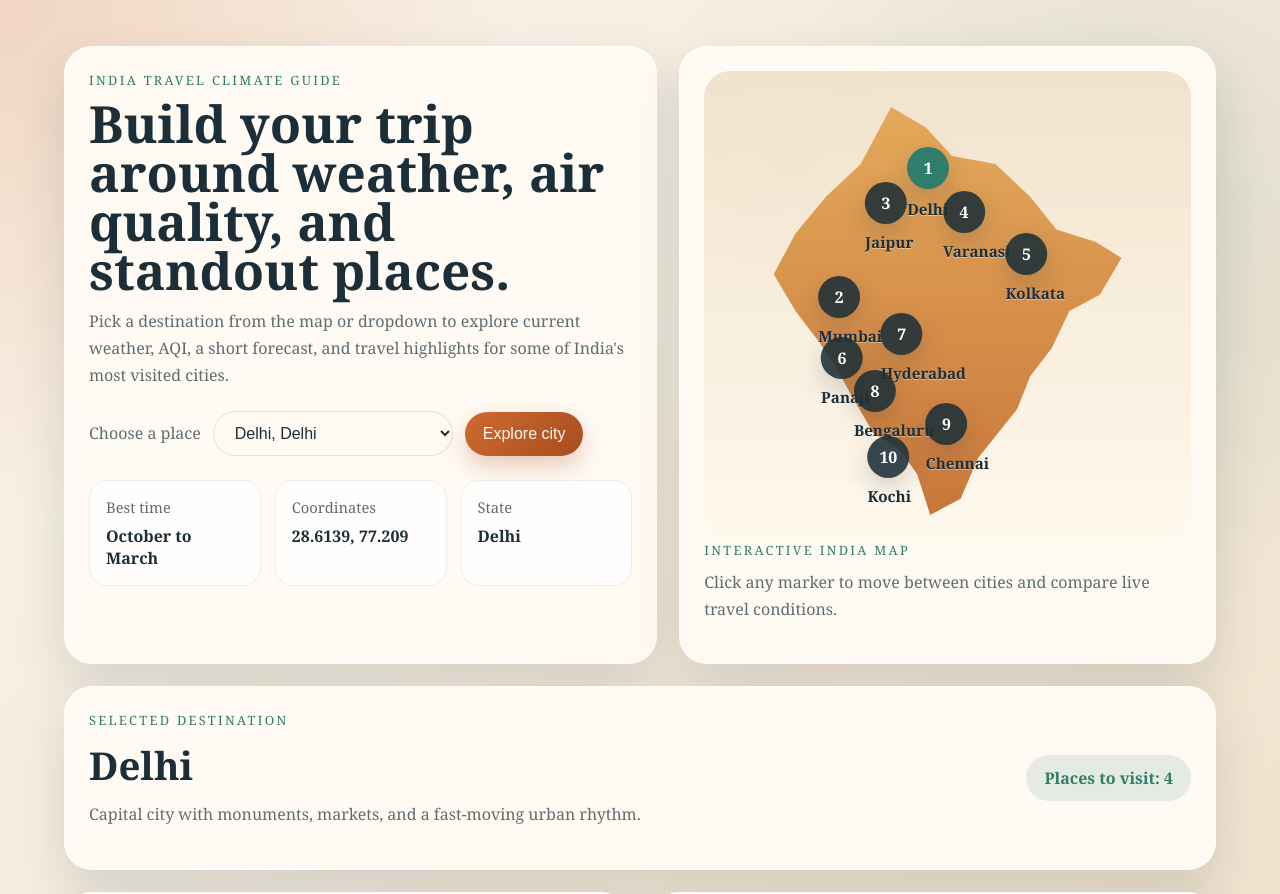
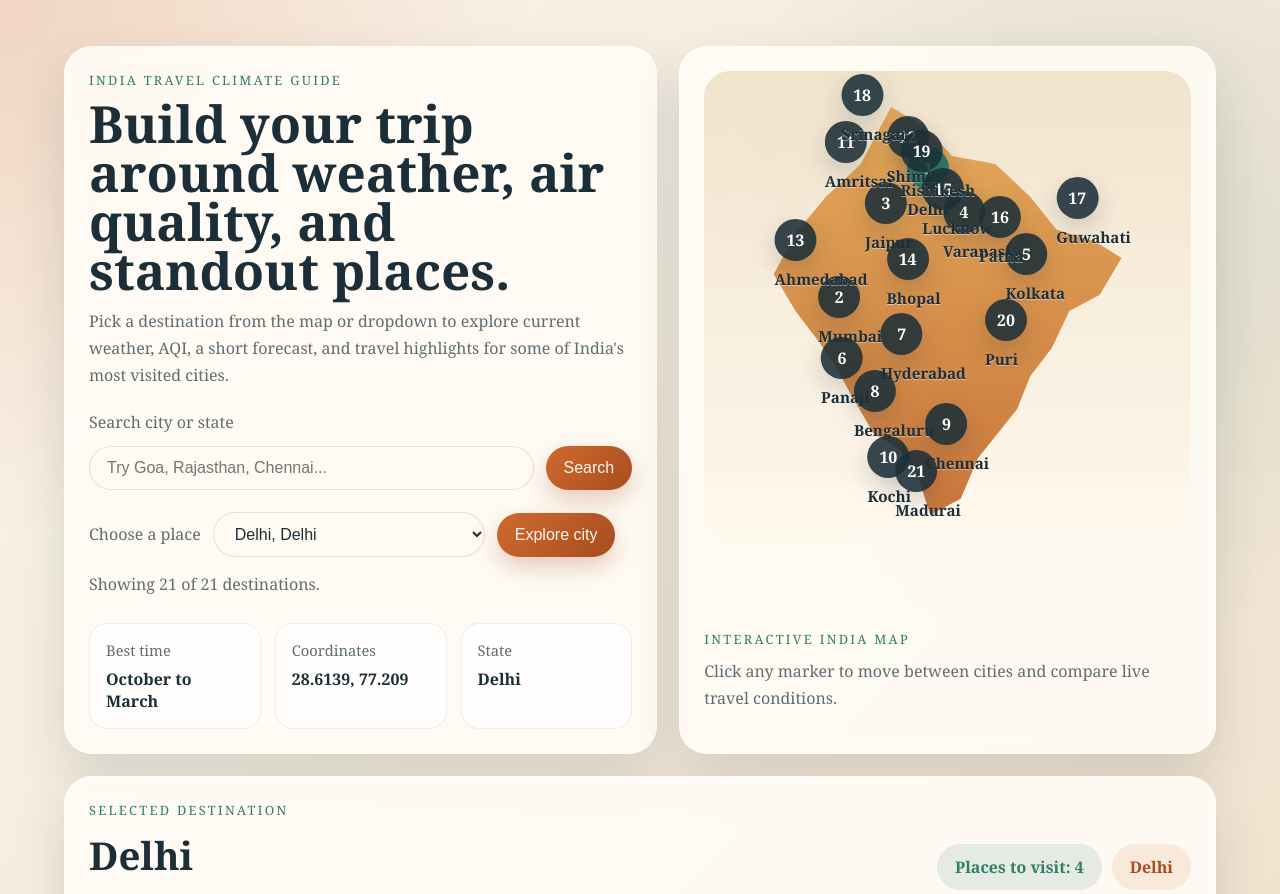
Before and after one commit to Darrrkeye/india-weather-site, a Flask app: page /?city=delhi in a window 1280 px wide. Shown: the top 894 px of the page. Run offline with Flask 3, Linux system fonts and the light colour scheme; data that the repository does not hold is empty.

Commit message:
Add city search and expand destinations

```diff
--- a/app/data.py
+++ b/app/data.py
@@ -109,4 +109,125 @@ LOCATIONS = {
         "best_time": "September to March",
         "places": ["Fort Kochi", "Chinese Fishing Nets", "Mattancherry Palace", "Marine Drive"],
     },
+    "amritsar": {
+        "name": "Amritsar",
+        "state": "Punjab",
+        "lat": 31.6340,
+        "lon": 74.8723,
+        "x": "32%",
+        "y": "18%",
+        "tagline": "Sacred landmarks, Punjabi hospitality, and unforgettable food streets.",
+        "best_time": "October to March",
+        "places": ["Golden Temple", "Jallianwala Bagh", "Wagah Border", "Partition Museum"],
+    },
+    "shimla": {
+        "name": "Shimla",
+        "state": "Himachal Pradesh",
+        "lat": 31.1048,
+        "lon": 77.1734,
+        "x": "43%",
+        "y": "17%",
+        "tagline": "Cool mountain air, colonial promenades, and Himalayan viewpoints.",
+        "best_time": "March to June",
+        "places": ["Mall Road", "Jakhoo Temple", "Kufri", "The Ridge"],
+    },
+    "ahmedabad": {
+        "name": "Ahmedabad",
+        "state": "Gujarat",
+        "lat": 23.0225,
+        "lon": 72.5714,
+        "x": "24%",
+        "y": "39%",
+        "tagline": "Heritage pols, riverfront evenings, and a strong design culture.",
+        "best_time": "November to February",
+        "places": ["Sabarmati Ashram", "Kankaria Lake", "Adalaj Stepwell", "Riverfront"],
+    },
+    "bhopal": {
+        "name": "Bhopal",
+        "state": "Madhya Pradesh",
+        "lat": 23.2599,
+        "lon": 77.4126,
+        "x": "43%",
+        "y": "43%",
+        "tagline": "Lake city calm with historic mosques and nearby heritage sites.",
+        "best_time": "October to March",
+        "places": ["Upper Lake", "Van Vihar", "Taj-ul-Masajid", "Sanchi Stupa"],
+    },
+    "lucknow": {
+        "name": "Lucknow",
+        "state": "Uttar Pradesh",
+        "lat": 26.8467,
+        "lon": 80.9462,
+        "x": "52%",
+        "y": "28%",
+        "tagline": "Nawabi elegance, kebab trails, and grand Indo-Islamic architecture.",
+        "best_time": "October to March",
+        "places": ["Bara Imambara", "Rumi Darwaza", "Hazratganj", "Ambedkar Park"],
+    },
+    "patna": {
+        "name": "Patna",
+        "state": "Bihar",
+        "lat": 25.5941,
+        "lon": 85.1376,
+        "x": "61%",
+        "y": "34%",
+        "tagline": "Historic river city with deep roots in ancient Indian history.",
+        "best_time": "October to March",
+        "places": ["Golghar", "Bihar Museum", "Takht Sri Patna Sahib", "Eco Park"],
+    },
+    "guwahati": {
+        "name": "Guwahati",
+        "state": "Assam",
+        "lat": 26.1445,
+        "lon": 91.7362,
+        "x": "80%",
+        "y": "30%",
+        "tagline": "Gateway to the Northeast with hills, riverfront views, and temples.",
+        "best_time": "October to April",
+        "places": ["Kamakhya Temple", "Umananda Temple", "Brahmaputra Cruise", "Pobitora"],
+    },
+    "srinagar": {
+        "name": "Srinagar",
+        "state": "Jammu and Kashmir",
+        "lat": 34.0837,
+        "lon": 74.7973,
+        "x": "35%",
+        "y": "8%",
+        "tagline": "Lakeside houseboats, gardens, and snow-framed valley scenery.",
+        "best_time": "April to October",
+        "places": ["Dal Lake", "Mughal Gardens", "Shankaracharya Temple", "Nishat Bagh"],
+    },
+    "rishikesh": {
+        "name": "Rishikesh",
+        "state": "Uttarakhand",
+        "lat": 30.0869,
+        "lon": 78.2676,
+        "x": "48%",
+        "y": "20%",
+        "tagline": "River adventures, yoga retreats, and Himalayan foothill calm.",
+        "best_time": "September to April",
+        "places": ["Lakshman Jhula", "Triveni Ghat", "Neer Garh Waterfall", "Ram Jhula"],
+    },
+    "puri": {
+        "name": "Puri",
+        "state": "Odisha",
+        "lat": 19.8135,
+        "lon": 85.8312,
+        "x": "62%",
+        "y": "56%",
+        "tagline": "Temple town devotion paired with broad beaches and sea breezes.",
+        "best_time": "October to February",
+        "places": ["Jagannath Temple", "Puri Beach", "Konark Sun Temple", "Chilika Lake"],
+    },
+    "madurai": {
+        "name": "Madurai",
+        "state": "Tamil Nadu",
+        "lat": 9.9252,
+        "lon": 78.1198,
+        "x": "46%",
+        "y": "88%",
+        "tagline": "Temple city drama, night markets, and ancient Tamil heritage.",
+        "best_time": "October to March",
+        "places": ["Meenakshi Temple", "Thirumalai Nayakkar Mahal", "Gandhi Museum", "Azhagar Kovil"],
+    },
 }
--- a/app/routes.py
+++ b/app/routes.py
@@ -7,11 +7,29 @@ from .services.weather_service import fetch_live_data
 main = Blueprint("main", __name__)
 
 
+def filter_locations(search_query):
+    if not search_query:
+        return LOCATIONS
+
+    normalized = search_query.strip().lower()
+    filtered = {
+        key: location
+        for key, location in LOCATIONS.items()
+        if normalized in key
+        or normalized in location["name"].lower()
+        or normalized in location["state"].lower()
+        or normalized in location["tagline"].lower()
+    }
+    return filtered or LOCATIONS
+
+
 @main.route("/")
 def index():
+    search_query = request.args.get("search", "").strip()
+    visible_locations = filter_locations(search_query)
     selected_key = request.args.get("city", "delhi").lower()
-    if selected_key not in LOCATIONS:
-        selected_key = "delhi"
+    if selected_key not in LOCATIONS or selected_key not in visible_locations:
+        selected_key = next(iter(visible_locations))
 
     selected_location = LOCATIONS[selected_key]
     live_data = fetch_live_data(selected_location["lat"], selected_location["lon"])
@@ -19,9 +37,12 @@ def index():
 
     return render_template(
         "index.html",
-        locations=LOCATIONS,
+        locations=visible_locations,
+        total_locations=len(LOCATIONS),
+        visible_count=len(visible_locations),
         selected_key=selected_key,
         selected_location=selected_location,
         live_data=live_data,
+        search_query=search_query,
         status_message=status_message,
     )
--- a/static/css/style.css
+++ b/static/css/style.css
@@ -102,6 +102,7 @@ h3 {
     margin-top: 22px;
 }
 
+input,
 select,
 button {
     border: none;
@@ -110,6 +111,7 @@ button {
     font-size: 1rem;
 }
 
+input,
 select {
     min-width: 240px;
     background: var(--surface-strong);
@@ -117,11 +119,35 @@ select {
     box-shadow: inset 0 0 0 1px rgba(28, 47, 56, 0.12);
 }
 
+input:focus,
+select:focus {
+    outline: 2px solid rgba(47, 125, 106, 0.25);
+}
+
 button {
     cursor: pointer;
     color: #fff7f1;
     background: linear-gradient(135deg, var(--accent), var(--accent-deep));
     box-shadow: 0 10px 24px rgba(167, 77, 31, 0.28);
+}
+
+.search-form {
+    margin-top: 20px;
+}
+
+.search-row {
+    display: flex;
+    flex-wrap: wrap;
+    gap: 12px;
+    margin-top: 10px;
+}
+
+.search-row input {
+    flex: 1 1 320px;
+}
+
+.results-line {
+    margin: 14px 0 0;
 }
 
 .quick-facts {
@@ -179,6 +205,7 @@ button {
     transform: translate(-50%, -50%);
     text-decoration: none;
     color: var(--text);
+    z-index: 1;
 }
 
 .marker-number {
@@ -217,12 +244,24 @@ button {
     margin-top: 22px;
 }
 
+.banner-meta {
+    display: flex;
+    flex-wrap: wrap;
+    gap: 10px;
+    justify-content: flex-end;
+}
+
 .banner-chip {
     padding: 12px 18px;
     border-radius: 999px;
     background: rgba(47, 125, 106, 0.12);
     color: var(--green);
     font-weight: 700;
+}
+
+.banner-chip-soft {
+    background: rgba(207, 106, 47, 0.12);
+    color: var(--accent-deep);
 }
 
 .section-head {
@@ -252,11 +291,28 @@ button {
     gap: 14px;
 }
 
+.forecast-card strong {
+    display: block;
+    margin-bottom: 6px;
+}
+
+.forecast-card small {
+    color: var(--muted);
+}
+
 .places-list {
     margin: 0;
     padding-left: 20px;
     color: var(--muted);
     line-height: 1.9;
+}
+
+.clear-search {
+    display: inline-block;
+    margin-top: 10px;
+    color: var(--accent-deep);
+    font-weight: 700;
+    text-decoration: none;
 }
 
 .status-panel {
@@ -292,6 +348,7 @@ button {
     }
 
     .city-banner,
+    .banner-meta,
     .section-head {
         flex-direction: column;
     }
--- a/templates/index.html
+++ b/templates/index.html
@@ -13,7 +13,22 @@
                 and travel highlights for some of India's most visited cities.
             </p>
 
+            <form class="search-form" method="get" action="/">
+                <label for="search" class="subtle">Search city or state</label>
+                <div class="search-row">
+                    <input
+                        type="text"
+                        id="search"
+                        name="search"
+                        value="{{ search_query }}"
+                        placeholder="Try Goa, Rajasthan, Chennai..."
+                    >
+                    <button type="submit">Search</button>
+                </div>
+            </form>
+
             <form class="selector-form" method="get" action="/">
+                <input type="hidden" name="search" value="{{ search_query }}">
                 <label for="city" class="subtle">Choose a place</label>
                 <select name="city" id="city">
                     {% for key, location in locations.items() %}
@@ -24,6 +39,10 @@
                 </select>
                 <button type="submit">Explore city</button>
             </form>
+
+            <p class="results-line subtle">
+                Showing {{ visible_count }} of {{ total_locations }} destinations{% if search_query %} for "{{ search_query }}"{% endif %}.
+            </p>
 
             <div class="quick-facts">
                 <div class="fact-card">
@@ -61,6 +80,9 @@
                 <p class="subtle">
                     Click any marker to move between cities and compare live travel conditions.
                 </p>
+                {% if search_query %}
+                <a class="clear-search" href="/">Clear search</a>
+                {% endif %}
             </div>
         </aside>
     </section>
@@ -71,7 +93,10 @@
             <h2>{{ selected_location.name }}</h2>
             <p class="subtle">{{ selected_location.tagline }}</p>
         </div>
-        <div class="banner-chip">Places to visit: {{ selected_location.places|length }}</div>
+        <div class="banner-meta">
+            <div class="banner-chip">Places to visit: {{ selected_location.places|length }}</div>
+            <div class="banner-chip banner-chip-soft">{{ selected_location.state }}</div>
+        </div>
     </section>
 
     {% if live_data %}
@@ -140,6 +165,7 @@
                 <div class="forecast-card">
                     <span>{{ day.date }}</span>
                     <strong>{{ day.max }}&deg; / {{ day.min }}&deg;</strong>
+                    <small>High / Low</small>
                 </div>
                 {% endfor %}
             </div>
```
